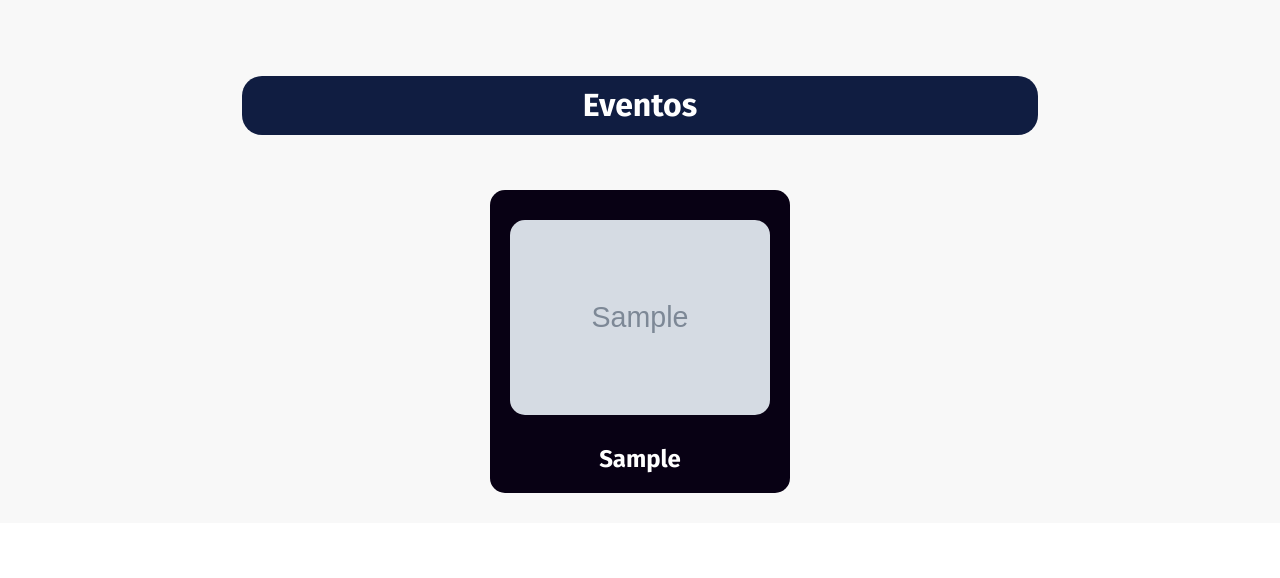
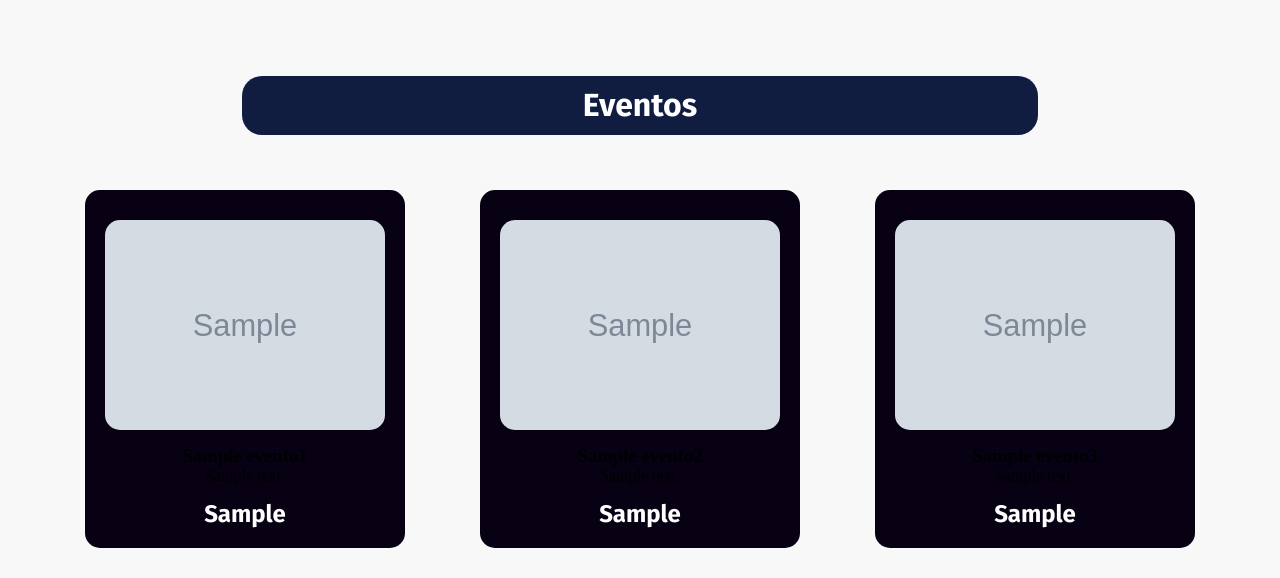
Before and after one commit to Luis5Felipe/webisiteong, a Django app: template Webisite/templates/_layouts/home.html in a window 1280 px wide. Shown: the part 2522-3100 px from the top of the page. Before the commit the page ends 3015 px from the top, so only its background shows below. Run offline with Django 5.2, Linux system fonts and the light colour scheme; the template is opened without the code that fills it: most values are stand-ins (such as "Sample title", 1, 10 or a date in 2020); grey boxes marked "Sample" are stand-in pictures; some web fonts are replaced.

Commit message:
Update pagina home

```diff
--- a/Webisite/static/website/css/home.css
+++ b/Webisite/static/website/css/home.css
@@ -328,9 +328,9 @@ html, body {
 /* Contêiner principal que centraliza os cards */
 .caixab1 {
     display: flex;
-    flex-direction: column;  /* Alinha os cards em uma única coluna */
     justify-content: center; /* Centraliza os cards verticalmente */
     align-items: center;     /* Alinha os cards horizontalmente */
+    justify-content: space-evenly;
     text-align: center;
     padding: 20px;
 }
@@ -338,7 +338,7 @@ html, body {
 /* Estilo do card */
 .card1 {
     background: #080114;
-    width: 300px;  /* Define a largura do card */
+    width: 320px;  /* Define a largura do card */
     display: flex;
     flex-direction: column;  /* Alinha a imagem e a data em coluna dentro do card */
     justify-content: center;
--- a/Webisite/templates/_layouts/home.html
+++ b/Webisite/templates/_layouts/home.html
@@ -88,14 +88,29 @@
         </div>
     </section>
     <section class="caixab1">
-        {% for evento in eventos %}
         <div class="card1">
-            <img src="{{ evento.fotos.url }}" alt="Foto do evento" width="300">
-            <!-- <p>{{ evento }}</p> -->
-            <strong>{{ evento.data_evento }}</strong>
+            <img src="{{ evento1.fotos.url }}" alt="Foto do evento 1" width="300">
+            <h3>{{ evento1.nome }}</h3>  <!-- Nome do evento -->
+            <p>{{ evento1.descricao }}</p>  <!-- Descrição do evento -->
+            <strong>{{ evento1.data_evento }}</strong>  <!-- Data do evento -->
         </div>
-        {% endfor %}
+
+        <div class="card1">
+            <img src="{{ evento2.fotos.url }}" alt="Foto do evento 2" width="300">
+            <h3>{{ evento2.nome }}</h3>  <!-- Nome do evento -->
+            <p>{{ evento2.descricao }}</p>  <!-- Descrição do evento -->
+            <strong>{{ evento2.data_evento }}</strong>  <!-- Data do evento -->
+        </div>
+
+        <div class="card1">
+            <img src="{{ evento3.fotos.url }}" alt="Foto do evento 3" width="300">
+            <h3>{{ evento3.nome }}</h3>  <!-- Nome do evento -->
+            <p>{{ evento3.descricao }}</p>  <!-- Descrição do evento -->
+            <strong>{{ evento3.data_evento }}</strong>  <!-- Data do evento -->
+        </div>
     </section>
+
+
 </body>
 
 </html>
```
Also changed, not shown: Webisite/views.py (+10 -4 lines).
